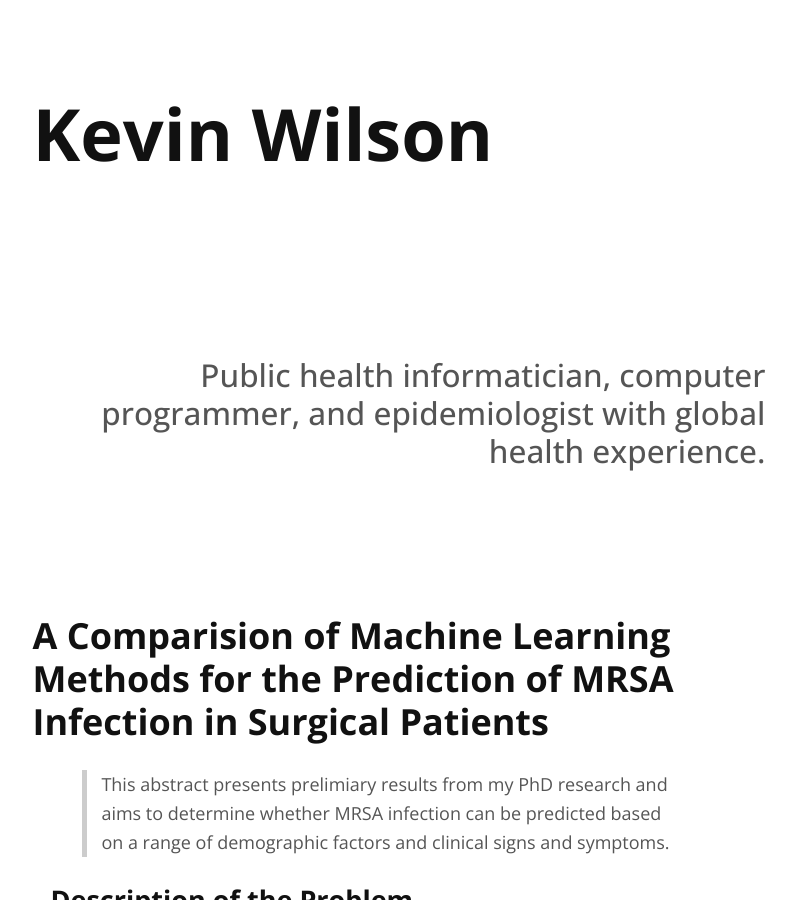
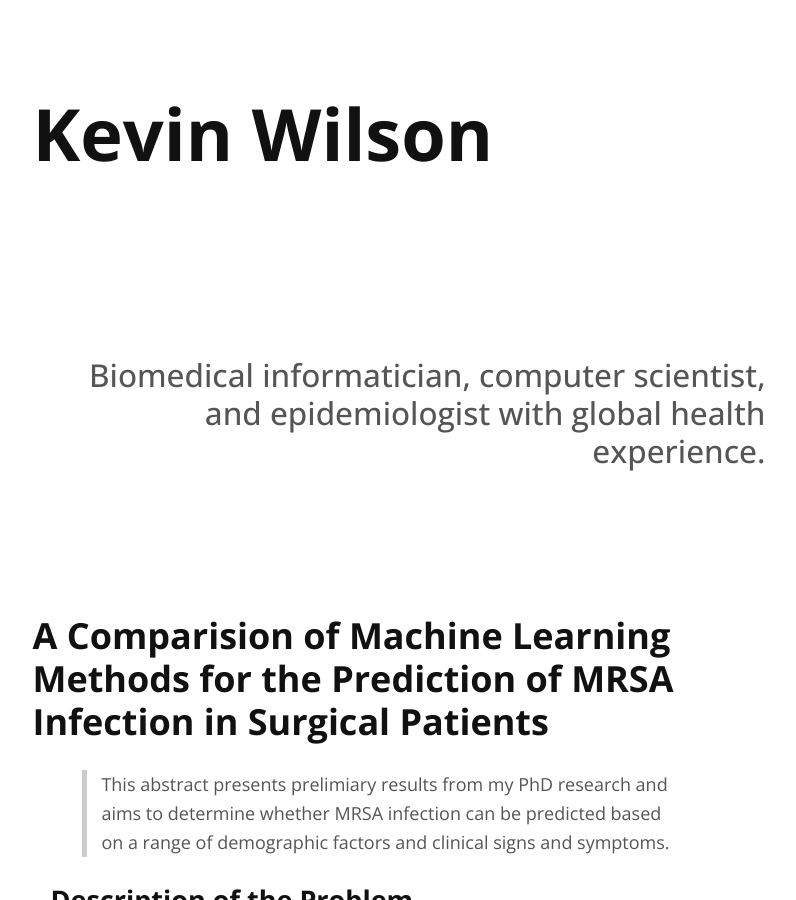
Before and after one commit to kevinwilson/kevinwilson.github.io, a Jekyll site: the page built from index.md, in a window 1280 px wide and 900 px high. Shown: the whole window, without its empty margins (259-1055 px from the left). Built offline with Jekyll 4.4.1, drawn with Linux system fonts in a browser that asks for light colours; nearby versions of some CDN libraries; our own code applies the rules of GitHub Pages for plain Markdown files.

Commit message:
Updated title

```diff
--- a/index.md
+++ b/index.md
@@ -2,7 +2,7 @@
 layout: default
 ---
 
-## Public health informatician, computer programmer, and epidemiologist with global health experience.
+## Biomedical informatician, computer scientist, and epidemiologist with global health experience.
 
 ### A Comparision of Machine Learning Methods for the Prediction of MRSA Infection in Surgical Patients
 
```
